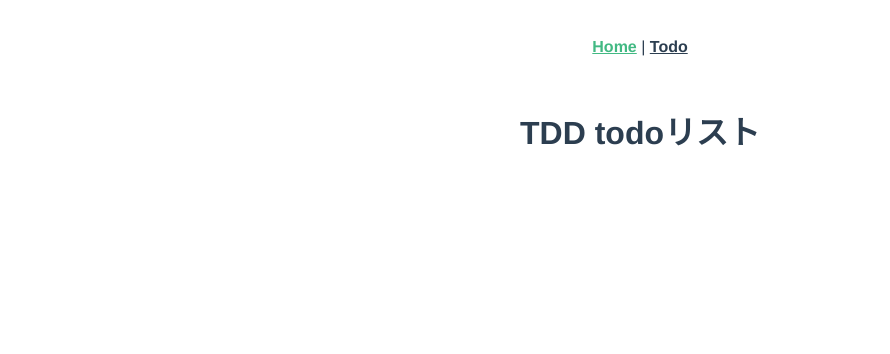
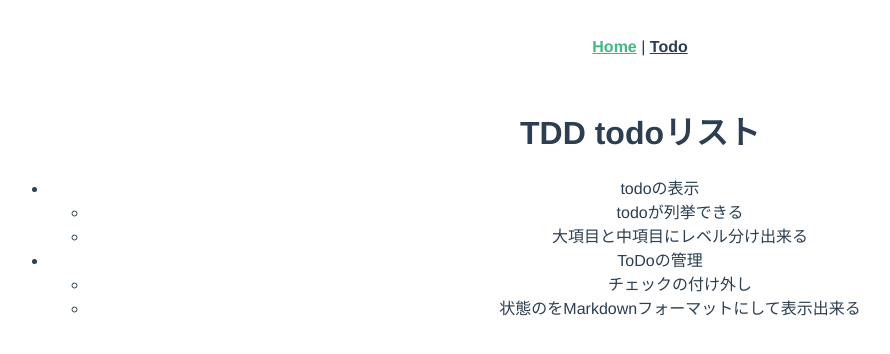
Before and after one commit to t-develo/tdd-todo-editor, a Vue app: page / in a window 1280 px wide. Shown: the top 354 px of the page, without its empty margins (0-890 px from the left). Built offline with nearby package versions, Linux system fonts and the light colour scheme.

Commit message:
テストの実行とロジックの実装

```diff
--- a/src/views/Todo.vue
+++ b/src/views/Todo.vue
@@ -1,11 +1,62 @@
 <template>
     <div class="todo">
         <h1>TDD todoリスト</h1>
+        <div>
+            <ul class="unit-todo-list">
+                <li v-for="unitTodo in todoList" :key="unitTodo.unit.title">
+                    {{ unitTodo.unit.title }}
+                    <ul class="module-todo-list">
+                        <li
+                            v-for="moduleTodo in unitTodo.unit.module"
+                            :key="moduleTodo.title"
+                        >
+                            {{ moduleTodo.title }}
+                        </li>
+                    </ul>
+                </li>
+            </ul>
+        </div>
     </div>
 </template>
 
 <script>
 export default {
     name: 'Todo',
+    data: function () {
+        return {
+            todoList: [
+                {
+                    unit: {
+                        title: 'todoの表示',
+                        module: [
+                            {
+                                title: 'todoが列挙できる',
+                                status: 'complete',
+                            },
+                            {
+                                title: ' 大項目と中項目にレベル分け出来る',
+                                status: 'incomplete',
+                            },
+                        ],
+                    },
+                },
+                {
+                    unit: {
+                        title: ' ToDoの管理',
+                        module: [
+                            {
+                                title: 'チェックの付け外し',
+                                status: 'incomplete',
+                            },
+                            {
+                                title: ' 状態のをMarkdownフォーマットにして表示出来る',
+                                status: 'incomplete',
+                            },
+                        ],
+                    },
+                },
+            ],
+        };
+    },
 };
 </script>
```
Also changed, not shown: 2 other files (tests, documents, lock files or other folders).
